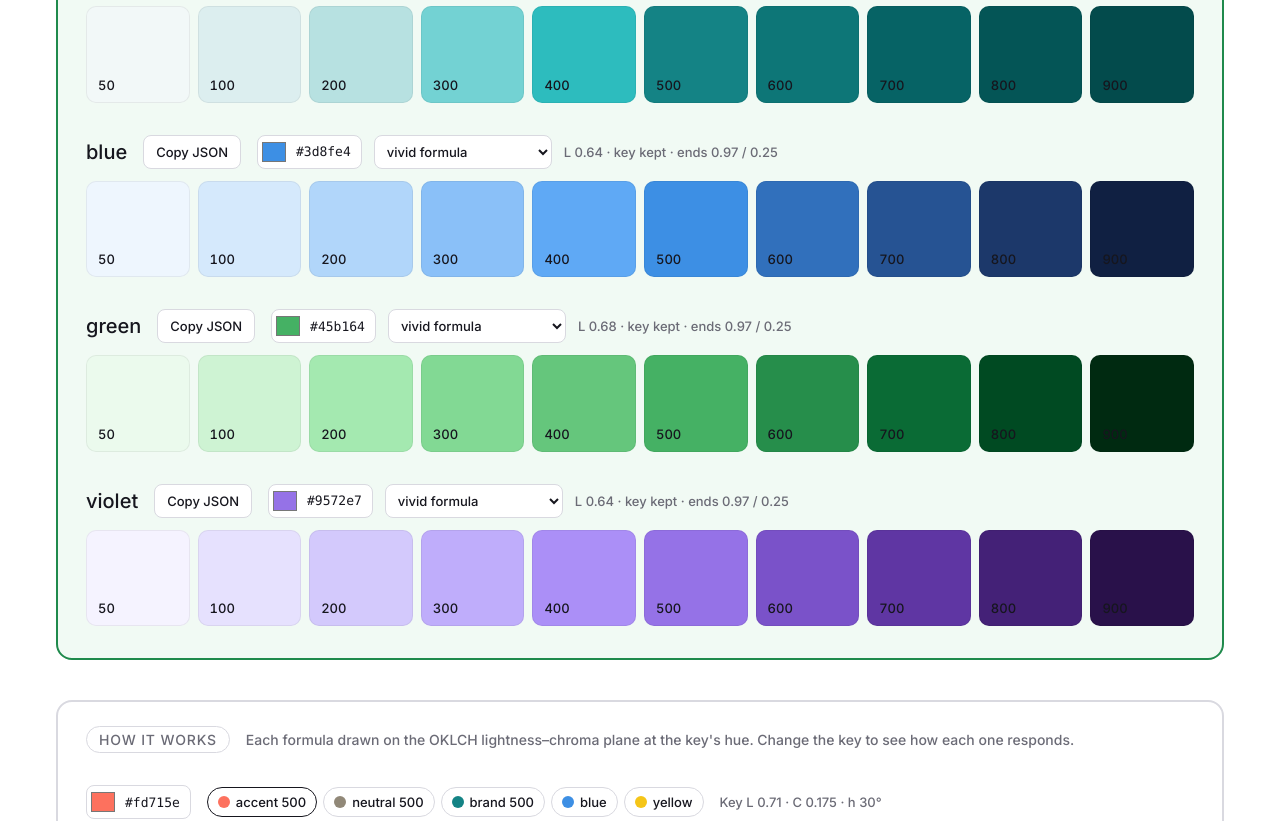
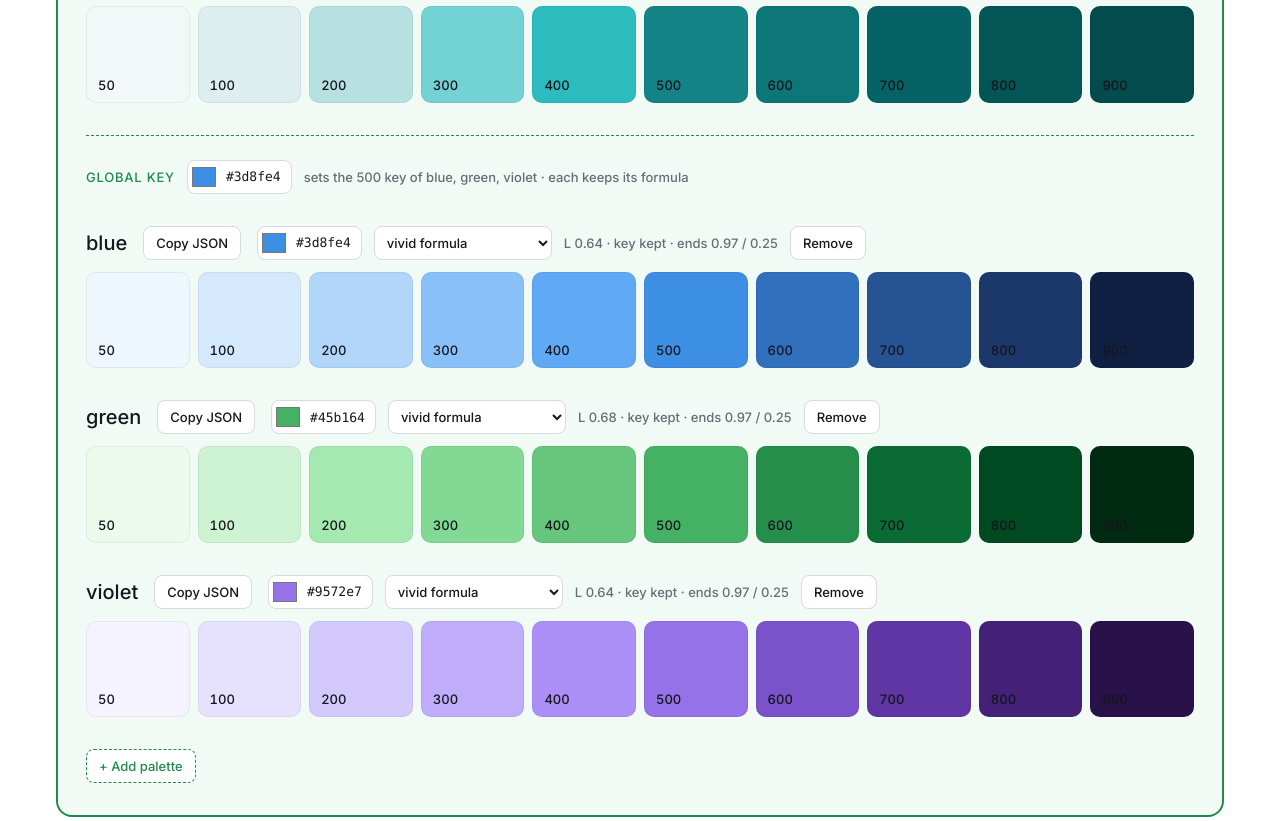
Before and after one commit to better-salmon/pallete, a React (Vite) app: page / in a window 1280 px wide. Shown: the part 1180-2001 px from the top of the page. Built offline with nearby package versions, Linux system fonts and the light colour scheme.

Commit message:
feat: global key picker and add/remove generated palettes

```diff
--- a/src/App.tsx
+++ b/src/App.tsx
@@ -25,9 +25,28 @@ const DEFAULT_GENERATED: Record<string, Generated> = {
 
 export function App() {
   const [generated, setGenerated] = useState(DEFAULT_GENERATED);
+  const [globalKey, setGlobalKey] = useState(DEFAULT_GENERATED.blue.key);
 
   const update = (scale: string, patch: Partial<Generated>) =>
     setGenerated((prev) => ({ ...prev, [scale]: { ...prev[scale], ...patch } }));
+
+  /** Adds a scale named custom-N, starting from the global key and the vivid formula. */
+  const addScale = () =>
+    setGenerated((prev) => {
+      let n = 1;
+      while (`custom-${n}` in prev) n++;
+      return { ...prev, [`custom-${n}`]: { key: globalKey, formula: "vivid" } };
+    });
+
+  const removeScale = (scale: string) => setGenerated(({ [scale]: _removed, ...rest }) => rest);
+
+  /** Gives every generated scale the same key; each keeps its own formula. */
+  const setAllKeys = (key: string) => {
+    setGlobalKey(key);
+    setGenerated((prev) =>
+      Object.fromEntries(Object.entries(prev).map(([scale, g]) => [scale, { ...g, key }])),
+    );
+  };
 
   return (
     <main className="sheet">
@@ -59,6 +78,7 @@ export function App() {
             }
           />
         ))}
+        <GlobalKeyPicker value={globalKey} scales={Object.keys(generated)} onChange={setAllKeys} />
         {Object.entries(generated).map(([scale, { key, formula }]) => (
           <LivePalette
             key={scale}
@@ -72,10 +92,14 @@ export function App() {
                 formula={formula}
                 onKeyChange={(next) => update(scale, { key: next })}
                 onFormulaChange={(next) => update(scale, { formula: next })}
+                onRemove={() => removeScale(scale)}
               />
             }
           />
         ))}
+        <button type="button" className="sheet-button add-palette" onClick={addScale}>
+          + Add palette
+        </button>
       </Group>
 
       <Group
@@ -112,15 +136,52 @@ function Group({ kind, title, description, children }: GroupProps) {
   );
 }
 
+type GlobalKeyPickerProps = {
+  value: string;
+  scales: string[];
+  onChange: (hex: string) => void;
+};
+
+/** One key for all generated scales; their own pickers still override it afterwards. */
+function GlobalKeyPicker({ value, scales, onChange }: GlobalKeyPickerProps) {
+  return (
+    <div className="key-picker key-picker--global">
+      <span className="key-picker__label">Global key</span>
+      <label className="key-picker__control">
+        <input
+          type="color"
+          value={value}
+          aria-label={`500 key color for ${scales.join(", ")}`}
+          onChange={(event) => onChange(event.target.value)}
+        />
+        <code>{value}</code>
+      </label>
+      <span className="key-picker__range">
+        {scales.length > 0
+          ? `sets the 500 key of ${scales.join(", ")} · each keeps its formula`
+          : "no palettes to set · add one below"}
+      </span>
+    </div>
+  );
+}
+
 type KeyPickerProps = {
   scale: string;
   value: string;
   formula: Formula;
   onKeyChange: (hex: string) => void;
   onFormulaChange: (formula: Formula) => void;
+  onRemove: () => void;
 };
 
-function KeyPicker({ scale, value, formula, onKeyChange, onFormulaChange }: KeyPickerProps) {
+function KeyPicker({
+  scale,
+  value,
+  formula,
+  onKeyChange,
+  onFormulaChange,
+  onRemove,
+}: KeyPickerProps) {
   return (
     <div className="key-picker">
       <label className="key-picker__control">
@@ -145,6 +206,14 @@ function KeyPicker({ scale, value, formula, onKeyChange, onFormulaChange }: KeyP
         ))}
       </select>
       <LightnessHint value={value} formula={formula} />
+      <button
+        type="button"
+        className="sheet-button"
+        aria-label={`Remove ${scale} palette`}
+        onClick={onRemove}
+      >
+        Remove
+      </button>
     </div>
   );
 }
--- a/src/Palette.tsx
+++ b/src/Palette.tsx
@@ -102,7 +102,7 @@ function CopyJsonButton({
   return (
     <button
       type="button"
-      className="palette__copy"
+      className="sheet-button"
       aria-label={`Copy ${name} palette as JSON`}
       title="Copy the 50–900 hex values as JSON"
       onClick={copy}
--- a/src/style.css
+++ b/src/style.css
@@ -116,7 +116,7 @@ body {
   color: var(--sheet-ink);
 }
 
-.palette__copy {
+.sheet-button {
   height: 34px;
   padding: 0 12px;
   border: 1px solid var(--sheet-line);
@@ -128,7 +128,7 @@ body {
   cursor: pointer;
 }
 
-.palette__copy:hover {
+.sheet-button:hover {
   border-color: var(--sheet-ink);
 }
 
@@ -202,6 +202,25 @@ code {
   background: var(--sheet-bg);
   color: var(--sheet-ink);
   font: inherit;
+}
+
+.add-palette {
+  align-self: flex-start;
+  border-style: dashed;
+  border-color: var(--group-accent);
+  color: var(--group-accent);
+}
+
+.key-picker--global {
+  padding-top: 24px;
+  border-top: 1px dashed var(--group-accent);
+}
+
+.key-picker__label {
+  font-weight: 500;
+  color: var(--group-accent);
+  text-transform: uppercase;
+  letter-spacing: 0.06em;
 }
 
 .key-picker__range {
```
